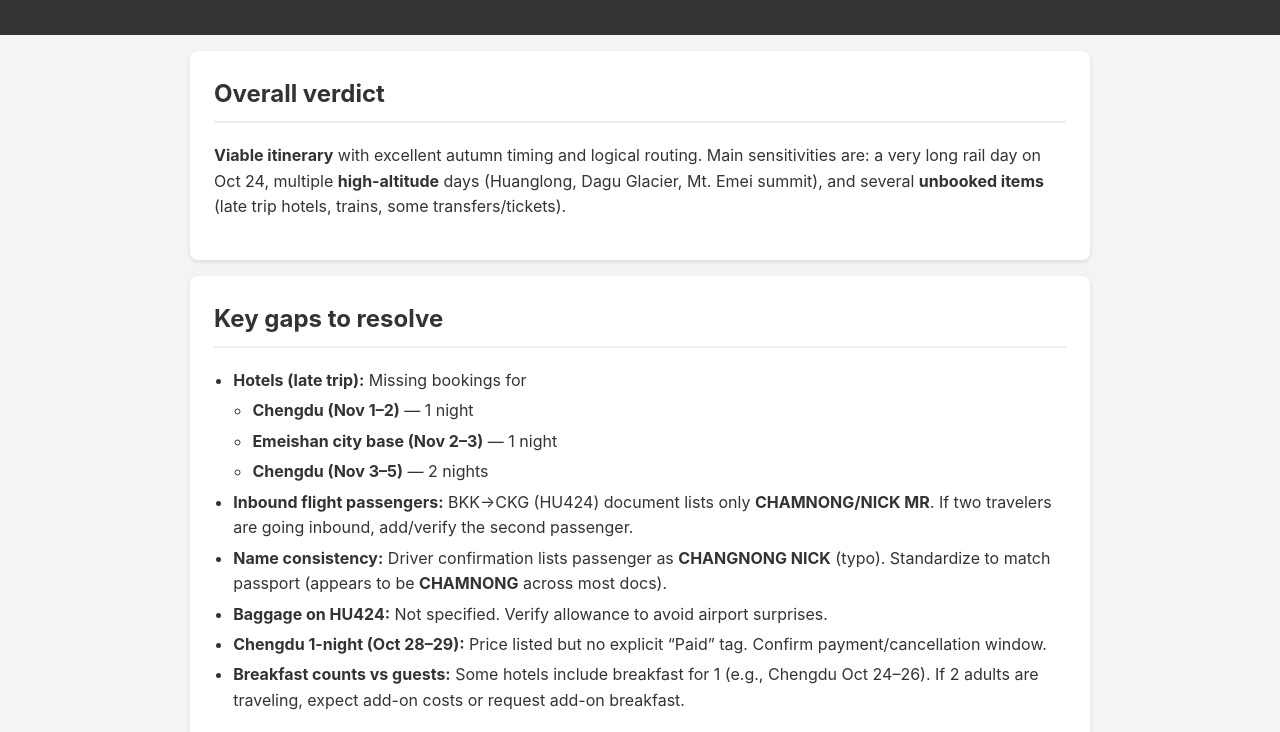
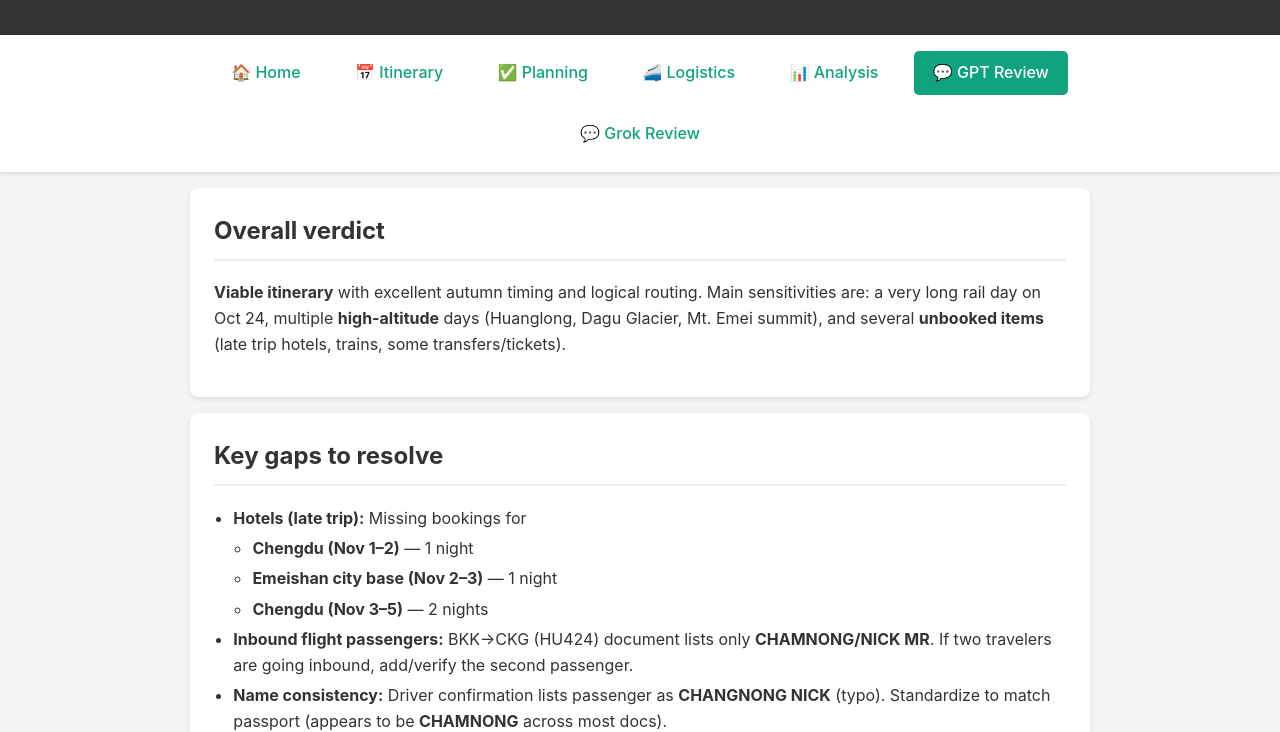
Before and after one commit to RoodeeLMS/china-trip-2025, a plain HTML site: page gpt-comment.html in a window 1280 px wide. Shown: the part 70-802 px from the top of the page. Drawn offline with Linux system fonts and the light colour scheme.

Commit message:
Add navigation bar to GPT and Grok review pages for easy site navigation

```diff
--- a/gpt-comment.html
+++ b/gpt-comment.html
@@ -49,12 +49,58 @@
             padding: 0.1rem 0.3rem;
             border-radius: 4px;
         }
+        nav {
+            background: #fff;
+            padding: 1rem;
+            box-shadow: 0 2px 4px rgba(0,0,0,0.1);
+            position: sticky;
+            top: 0;
+            z-index: 100;
+        }
+        .nav-container {
+            max-width: 900px;
+            margin: 0 auto;
+            display: flex;
+            gap: 1rem;
+            flex-wrap: wrap;
+            justify-content: center;
+        }
+        nav a {
+            color: #10a37f;
+            text-decoration: none;
+            padding: 0.6rem 1.2rem;
+            border-radius: 5px;
+            transition: all 0.3s;
+            font-weight: 500;
+        }
+        nav a:hover, nav a.active {
+            background: #10a37f;
+            color: white;
+        }
+        @media (max-width: 768px) {
+            .nav-container {
+                flex-direction: column;
+            }
+        }
     </style>
     </head>
 <body>
     <header>
         <h1>China Trip 2025 — Viability Review &amp; Action Items</h1>
     </header>
+
+    <nav>
+        <div class="nav-container">
+            <a href="index.html">🏠 Home</a>
+            <a href="itinerary.html">📅 Itinerary</a>
+            <a href="planning.html">✅ Planning</a>
+            <a href="logistics.html">🚄 Logistics</a>
+            <a href="analysis.html">📊 Analysis</a>
+            <a href="gpt-comment.html" class="active">💬 GPT Review</a>
+            <a href="grok-comment.html">💬 Grok Review</a>
+        </div>
+    </nav>
+
     <main>
         <section>
             <h2>Overall verdict</h2>
```
Also changed, not shown: grok-comment.html (+46 -0 lines).
